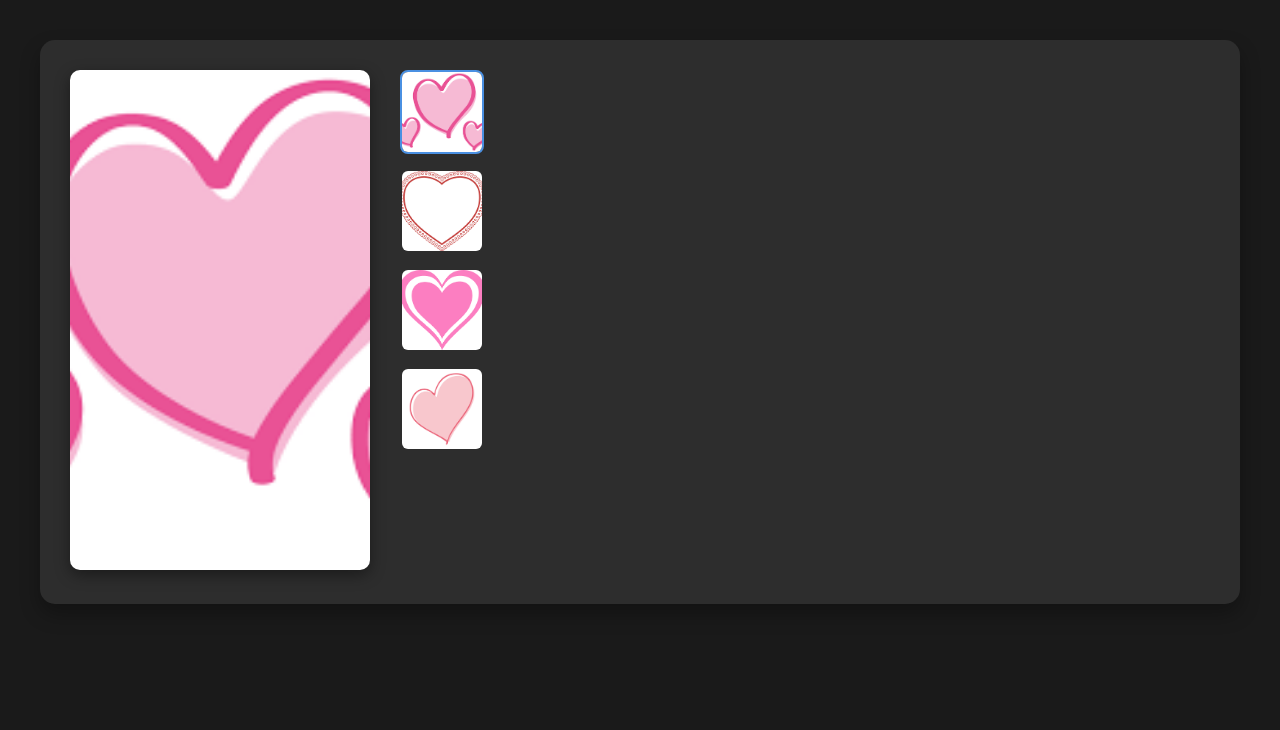
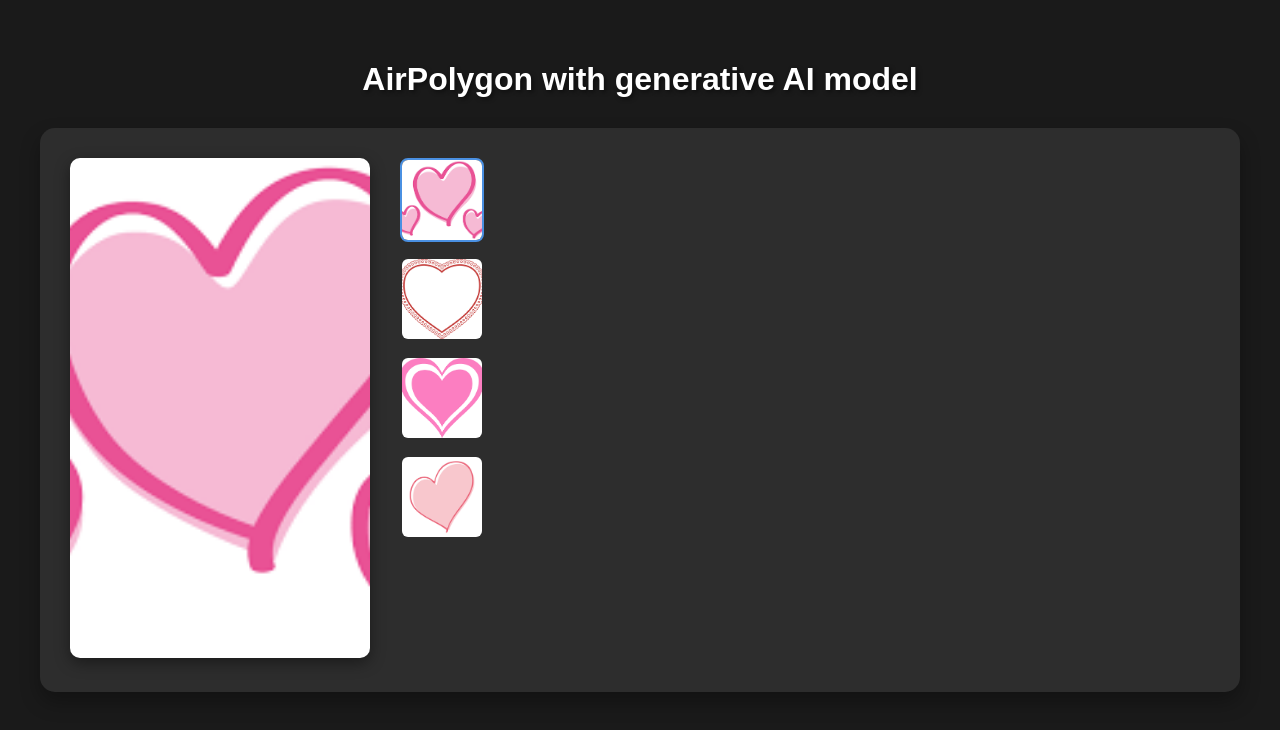
Before and after one commit to ay0803/airpolygon_ai, a plain HTML site: page index.html in a window 1280 px wide. Drawn offline with Linux system fonts and the light colour scheme.

Commit message:
Update index.html

```diff
--- a/index.html
+++ b/index.html
@@ -9,6 +9,14 @@
             font-family: 'Noto Sans JP', sans-serif;
             margin: 0;
             padding: 40px;
+        }
+
+        h1 {
+            color: #ffffff;
+            text-align: center;
+            margin-bottom: 30px;
+            font-size: 2em;
+            text-shadow: 2px 2px 4px rgba(0,0,0,0.5);
         }
 
         .gallery-container {
@@ -63,6 +71,7 @@
     </style>
 </head>
 <body>
+    <h1>AirPolygon with generative AI model</h1>
     <div class="gallery-container">
         <div class="main-image-container">
             <img src="image1.png" alt="メイン画像" class="main-image" id="mainImage">
```
